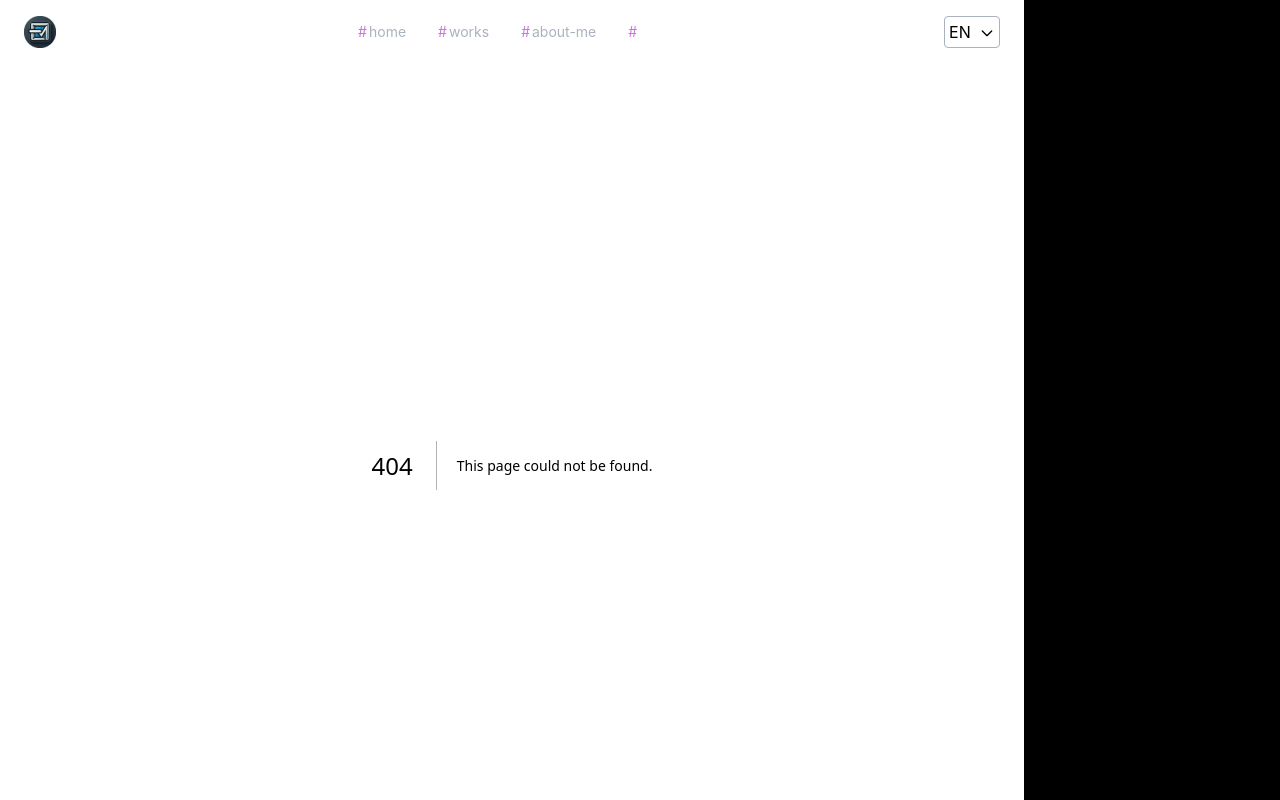
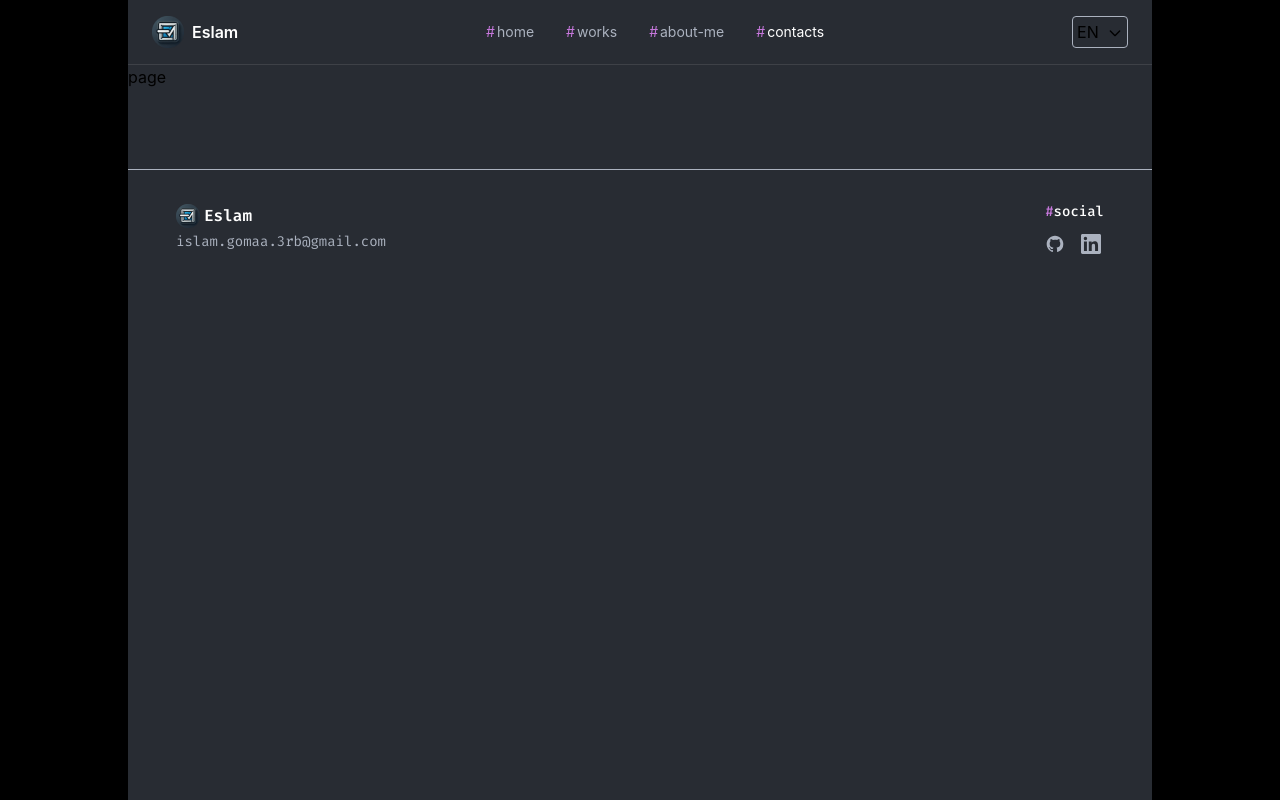
Before and after one commit to Eslam-mg/portfolio, a Next.js app: page /contacts in a window 1280 px wide. Before the commit this address had no page. Shown: the top 800 px of the page. Built offline with nearby package versions, Linux system fonts and the light colour scheme.

Commit message:
add contacts page

```diff
--- /dev/null
+++ b/src/app/contacts/page.tsx
@@ -0,0 +1,7 @@
+import React from 'react';
+
+export default function page() {
+    return (
+        <div>page</div>
+    )
+}
```
